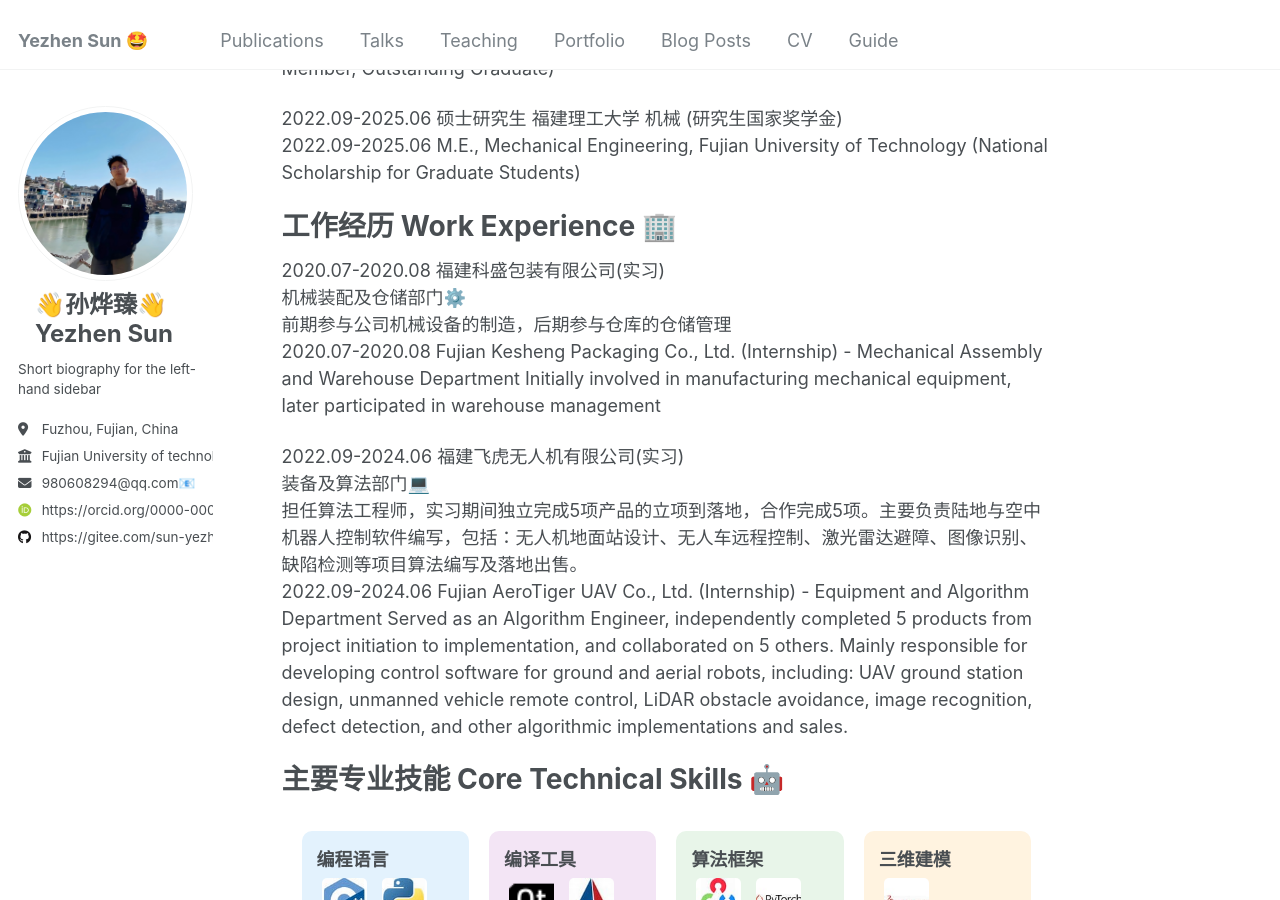
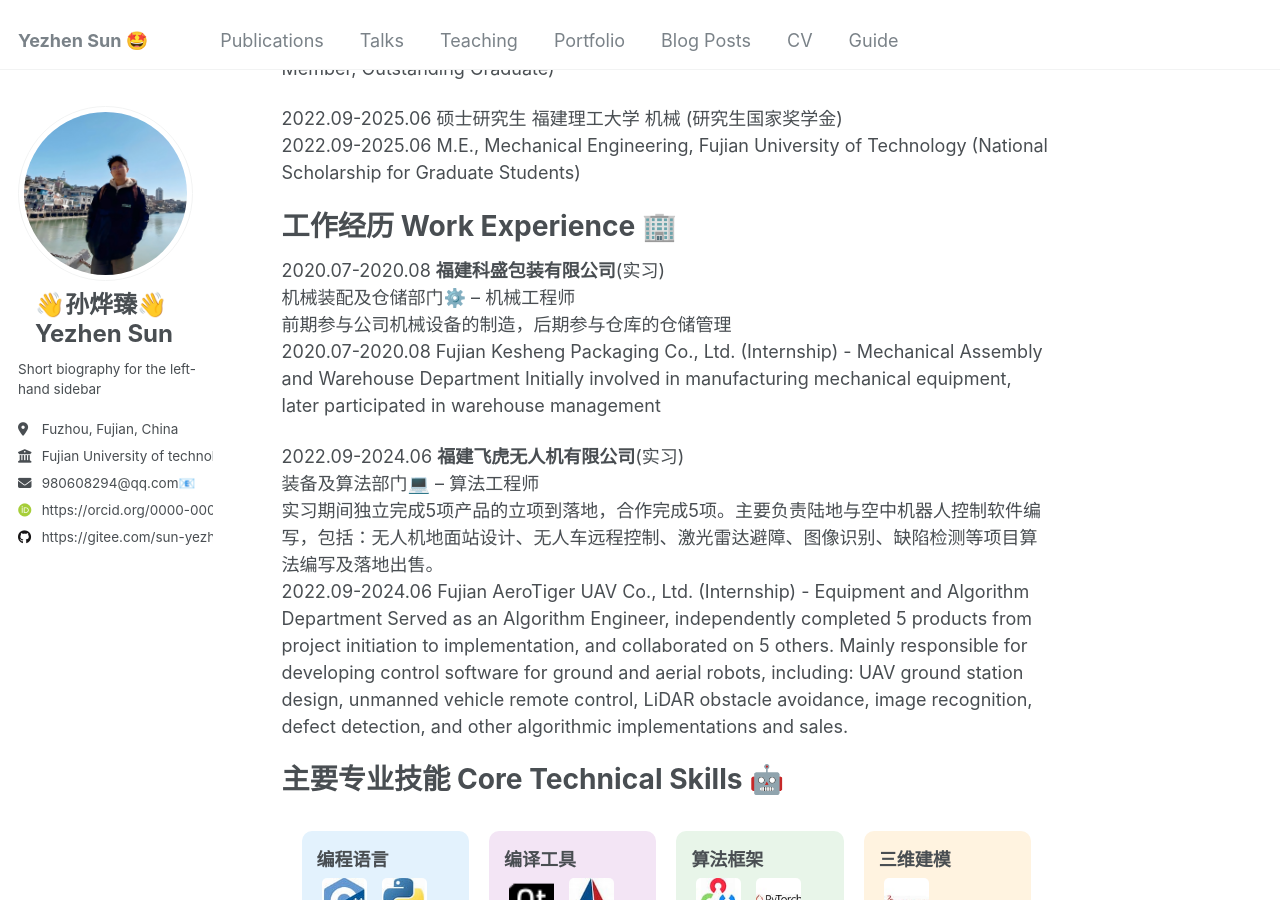
Before and after one commit to yuyuasd/yuyuasd.github.io, a Jekyll site: the page built from _pages/about.md, in a window 1280 px wide and 900 px high, scrolled down 701 px. Built offline with Jekyll 4.4.1, drawn with Linux system fonts in a browser that asks for light colours; some web fonts are replaced.

Commit message:
update: 修改关于我页面的工作经历部分，增加公司名称和职位描述

```diff
--- a/_pages/about.md
+++ b/_pages/about.md
@@ -20,15 +20,15 @@ Yezhen Sun, male, originally from Quanzhou, Fujian, China. I completed my underg
 
 工作经历 Work Experience 🏢
 ======
-2020.07-2020.08 福建科盛包装有限公司(实习) <br>
-机械装配及仓储部门⚙️<br>
+2020.07-2020.08 **福建科盛包装有限公司**(实习) <br>
+机械装配及仓储部门⚙️ -- 机械工程师<br>
 前期参与公司机械设备的制造，后期参与仓库的仓储管理<br>
 2020.07-2020.08 Fujian Kesheng Packaging Co., Ltd. (Internship) - Mechanical Assembly and Warehouse Department
 Initially involved in manufacturing mechanical equipment, later participated in warehouse management
 
-2022.09-2024.06 福建飞虎无人机有限公司(实习) <br>
-装备及算法部门💻<br>
-担任算法工程师，实习期间独立完成5项产品的立项到落地，合作完成5项。主要负责陆地与空中机器人控制软件编写，包括：无人机地面站设计、无人车远程控制、激光雷达避障、图像识别、缺陷检测等项目算法编写及落地出售。<br>
+2022.09-2024.06 **福建飞虎无人机有限公司**(实习) <br>
+装备及算法部门💻 -- 算法工程师<br>
+实习期间独立完成5项产品的立项到落地，合作完成5项。主要负责陆地与空中机器人控制软件编写，包括：无人机地面站设计、无人车远程控制、激光雷达避障、图像识别、缺陷检测等项目算法编写及落地出售。<br>
 2022.09-2024.06 Fujian AeroTiger UAV Co., Ltd. (Internship) - Equipment and Algorithm Department
 Served as an Algorithm Engineer, independently completed 5 products from project initiation to implementation, and collaborated on 5 others. Mainly responsible for developing control software for ground and aerial robots, including: UAV ground station design, unmanned vehicle remote control, LiDAR obstacle avoidance, image recognition, defect detection, and other algorithmic implementations and sales.
 
```
